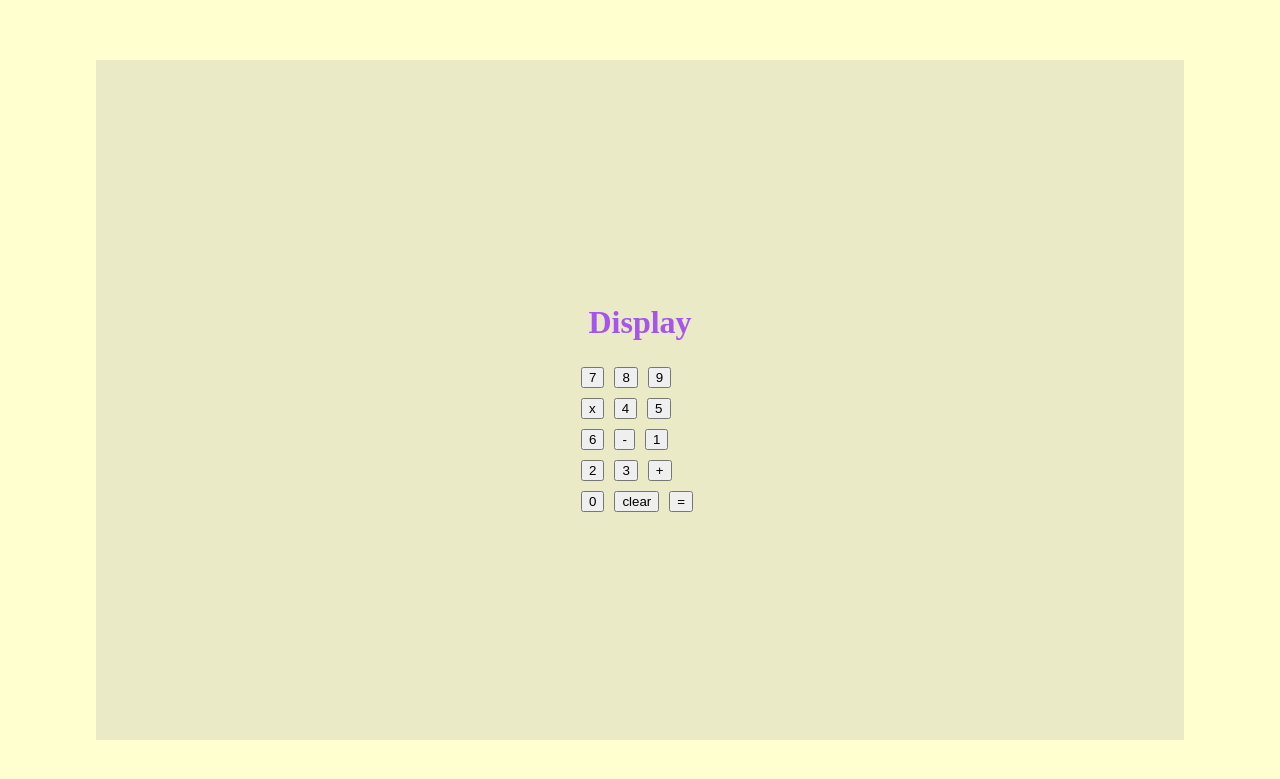
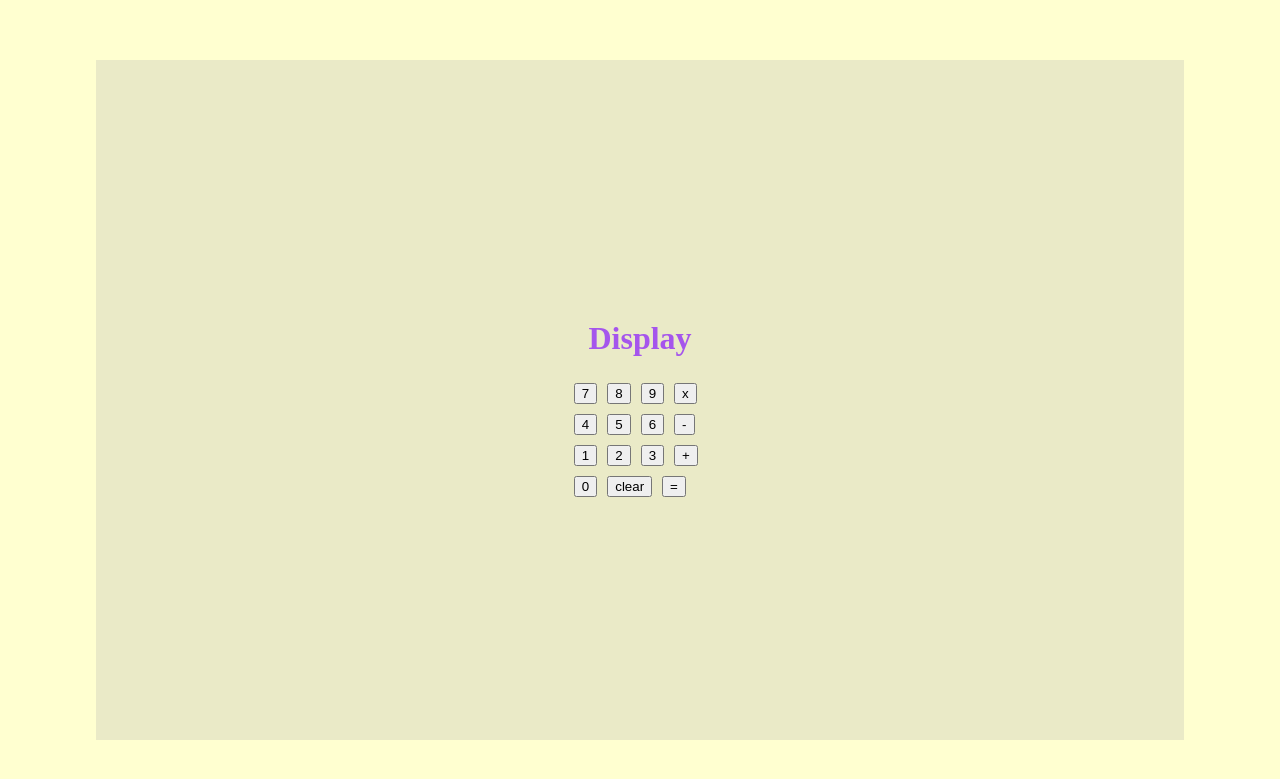
Before and after one commit to Riverstults/a.t.h.e.n.a., a Django app: page /dont/worry/about/it/ in a window 1280 px wide. Shown: the top 779 px of the page. Run offline with Django 4.2, Linux system fonts and the light colour scheme; a user stored in the database is signed in.

Commit message:
hopefully fixed the calculator

```diff
--- a/app/static/app/dontworry.css
+++ b/app/static/app/dontworry.css
@@ -6,7 +6,7 @@
 }
 
 .flexholder {
-  width: 8rem;
+  width: 8.9rem;
   display: flex;
   flex-wrap: wrap;
 }
```
